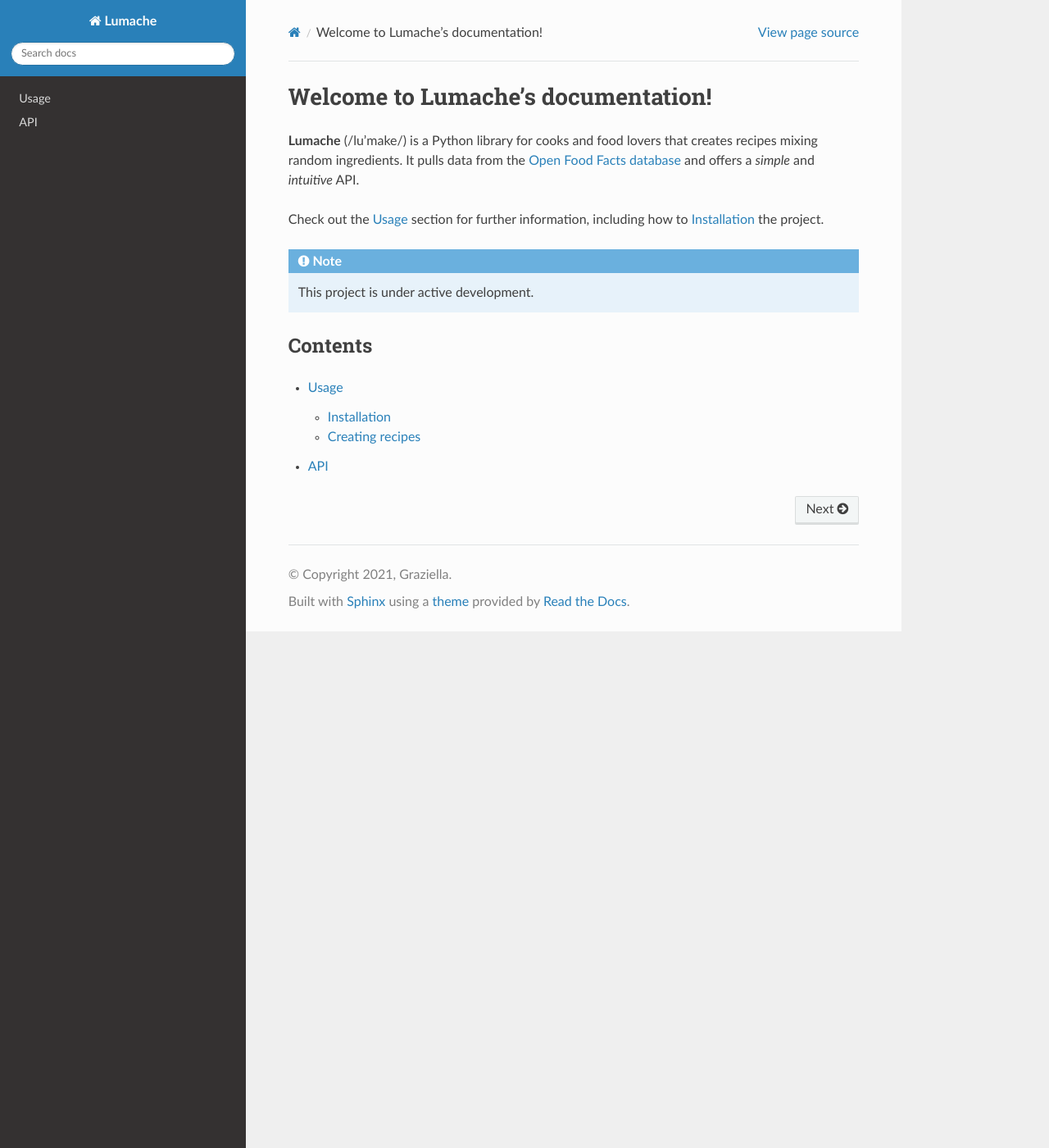
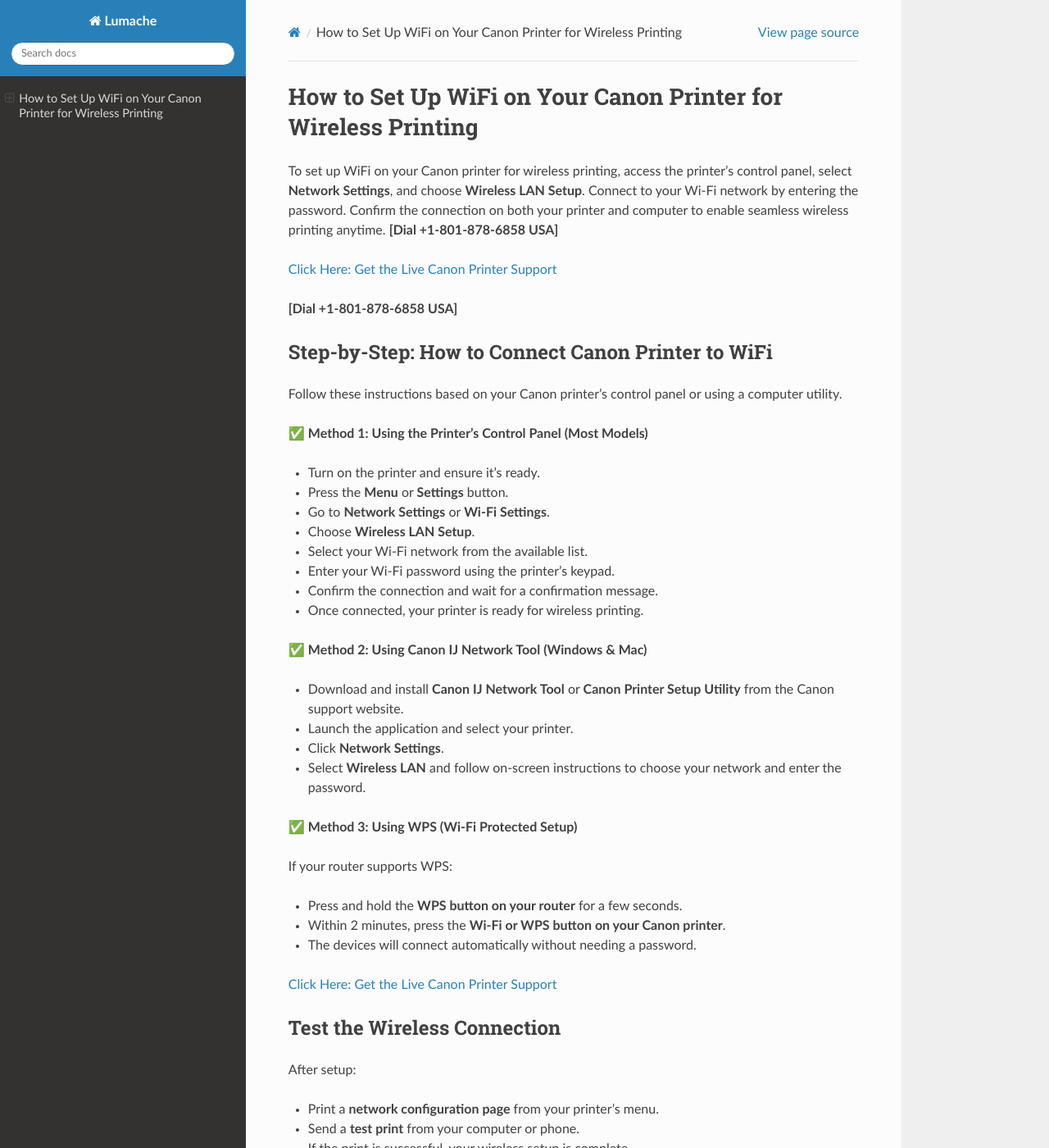
Before and after one commit to meganfloress/ijwirelessconnect, a Sphinx documentation site: the page built from docs/source/index.rst, in a window 1280 px wide and 1400 px high. Shown: the whole window at 82% size. Built offline with Sphinx 7.4.7 and the Read the Docs theme 3.1.0, drawn with Linux system fonts in a browser that asks for light colours; some of the changed text lies outside the part shown.

Commit message:
Update index.rst

```diff
--- a/docs/source/index.rst
+++ b/docs/source/index.rst
@@ -1,22 +1,55 @@
-Welcome to Lumache's documentation!
-===================================
+How to Set Up WiFi on Your Canon Printer for Wireless Printing
+==============================================================
 
-**Lumache** (/lu'make/) is a Python library for cooks and food lovers
-that creates recipes mixing random ingredients.
-It pulls data from the `Open Food Facts database <https://world.openfoodfacts.org/>`_
-and offers a *simple* and *intuitive* API.
+To set up WiFi on your Canon printer for wireless printing, access the printer’s control panel, select **Network Settings**, and choose **Wireless LAN Setup**. Connect to your Wi-Fi network by entering the password. Confirm the connection on both your printer and computer to enable seamless wireless printing anytime. **[Dial +1-801-878-6858 USA]**
 
-Check out the :doc:`usage` section for further information, including
-how to :ref:`installation` the project.
+`Click Here: Get the Live Canon Printer Support <https://jivo.chat/KlZSRejpBm>`_
 
-.. note::
+**[Dial +1-801-878-6858 USA]**
 
-   This project is under active development.
+Step-by-Step: How to Connect Canon Printer to WiFi
+--------------------------------------------------
 
-Contents
---------
+Follow these instructions based on your Canon printer’s control panel or using a computer utility.
 
-.. toctree::
+✅ **Method 1: Using the Printer’s Control Panel (Most Models)**
 
-   usage
-   api
+- Turn on the printer and ensure it's ready.
+- Press the **Menu** or **Settings** button.
+- Go to **Network Settings** or **Wi-Fi Settings**.
+- Choose **Wireless LAN Setup**.
+- Select your Wi-Fi network from the available list.
+- Enter your Wi-Fi password using the printer’s keypad.
+- Confirm the connection and wait for a confirmation message.
+- Once connected, your printer is ready for wireless printing.
+
+✅ **Method 2: Using Canon IJ Network Tool (Windows & Mac)**
+
+- Download and install **Canon IJ Network Tool** or **Canon Printer Setup Utility** from the Canon support website.
+- Launch the application and select your printer.
+- Click **Network Settings**.
+- Select **Wireless LAN** and follow on-screen instructions to choose your network and enter the password.
+
+✅ **Method 3: Using WPS (Wi-Fi Protected Setup)**
+
+If your router supports WPS:
+
+- Press and hold the **WPS button on your router** for a few seconds.
+- Within 2 minutes, press the **Wi-Fi or WPS button on your Canon printer**.
+- The devices will connect automatically without needing a password.
+
+`Click Here: Get the Live Canon Printer Support <https://jivo.chat/KlZSRejpBm>`_
+
+Test the Wireless Connection
+----------------------------
+
+After setup:
+
+- Print a **network configuration page** from your printer’s menu.
+- Send a **test print** from your computer or phone.
+- If the print is successful, your wireless setup is complete.
+
+Conclusion
+----------
+
+Setting up WiFi on your Canon printer is simple and allows you to print wirelessly from any connected device. Whether through the control panel, a computer utility, or WPS, wireless setup enhances convenience and keeps your workspace tidy. Always keep your printer firmware and drivers updated for the best performance.
```
